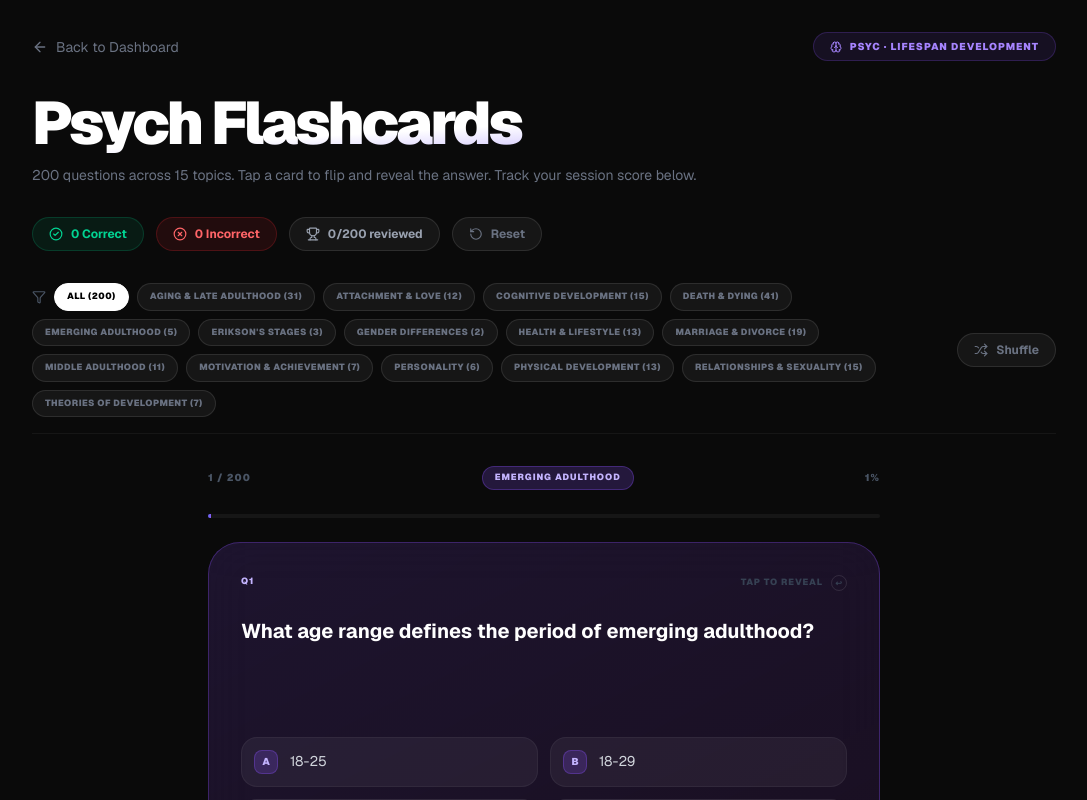
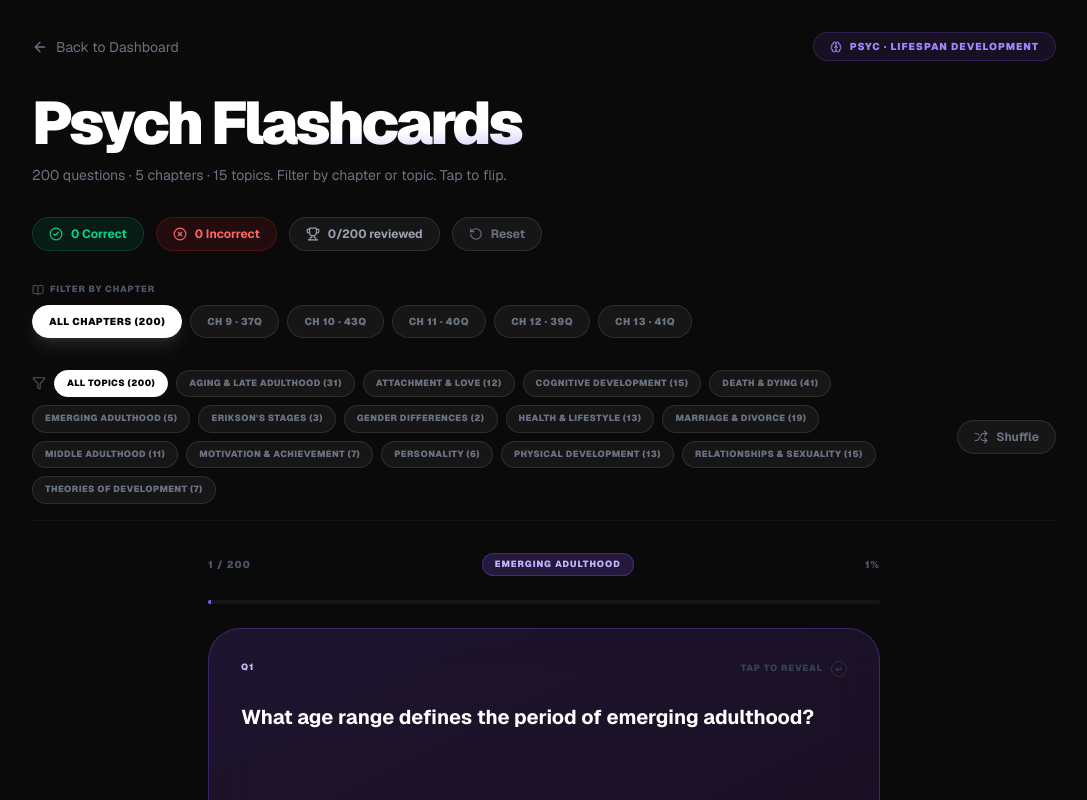
Before and after one commit to FopefoluwaIkufisile/Technical-Playground, a Next.js app: page /psych-quiz in a window 1280 px wide. Shown: the top 800 px of the page, without its empty margins (96-1183 px from the left). Built offline with nearby package versions, Linux system fonts and the light colour scheme.

Commit message:
added chapter filtering

```diff
--- a/src/app/psych-quiz/page.tsx
+++ b/src/app/psych-quiz/page.tsx
@@ -248,6 +248,51 @@ function getColor(topic: string) {
 
 const ALL_TOPICS = Array.from(new Set(QUESTIONS.map(q => q.topic))).sort()
 
+/* ── CHAPTER MAP ── */
+const CHAPTER_MAP: Record<number, number> = {
+  // Chapter 9 – Physical + Cognitive Development in Early Adulthood
+  1:9,2:9,3:9,4:9,5:9,6:9,7:9,8:9,9:9,10:9,11:9,14:9,15:9,16:9,18:9,19:9,20:9,
+  101:9,102:9,103:9,104:9,105:9,106:9,107:9,108:9,109:9,110:9,
+  111:9,112:9,113:9,114:9,115:9,116:9,117:9,118:9,119:9,120:9,
+  // Chapter 10 – Socioemotional Development in Early Adulthood
+  12:10,13:10,17:10,21:10,22:10,23:10,24:10,25:10,26:10,27:10,
+  28:10,29:10,30:10,31:10,32:10,33:10,34:10,35:10,36:10,37:10,38:10,39:10,40:10,
+  121:10,122:10,123:10,124:10,125:10,126:10,127:10,128:10,129:10,130:10,
+  131:10,132:10,133:10,134:10,135:10,136:10,137:10,138:10,139:10,140:10,
+  // Chapter 11 – Physical + Cognitive Development in Middle + Late Adulthood
+  41:11,42:11,43:11,44:11,45:11,46:11,47:11,48:11,49:11,50:11,
+  51:11,52:11,53:11,54:11,55:11,56:11,57:11,58:11,59:11,60:11,
+  141:11,142:11,143:11,144:11,145:11,146:11,147:11,148:11,149:11,150:11,
+  151:11,152:11,153:11,154:11,155:11,156:11,157:11,158:11,159:11,160:11,
+  // Chapter 12 – Socioemotional Development in Middle + Late Adulthood
+  61:12,62:12,63:12,64:12,65:12,66:12,67:12,68:12,69:12,70:12,
+  71:12,72:12,73:12,74:12,75:12,76:12,77:12,78:12,79:12,80:12,
+  161:12,162:12,163:12,164:12,165:12,166:12,167:12,168:12,169:12,170:12,
+  171:12,172:12,174:12,175:12,176:12,177:12,178:12,179:12,180:12,
+  // Chapter 13 – Death, Dying, and Grieving
+  81:13,82:13,83:13,84:13,85:13,86:13,87:13,88:13,89:13,90:13,
+  91:13,92:13,93:13,94:13,95:13,96:13,97:13,98:13,99:13,100:13,
+  173:13,181:13,182:13,183:13,184:13,185:13,186:13,187:13,188:13,189:13,
+  190:13,191:13,192:13,193:13,194:13,195:13,196:13,197:13,198:13,199:13,200:13,
+}
+
+const CHAPTERS = [
+  { num: 9,  label: "Ch 9",  title: "Physical & Cognitive (Early Adulthood)",        color: "violet" },
+  { num: 10, label: "Ch 10", title: "Socioemotional (Early Adulthood)",               color: "pink" },
+  { num: 11, label: "Ch 11", title: "Physical & Cognitive (Middle/Late Adulthood)",   color: "sky" },
+  { num: 12, label: "Ch 12", title: "Socioemotional (Middle/Late Adulthood)",         color: "amber" },
+  { num: 13, label: "Ch 13", title: "Death, Dying & Grieving",                        color: "slate" },
+]
+
+
+const CHAPTER_ACTIVE: Record<string, string> = {
+  violet: "bg-violet-600 border-violet-400 text-white shadow-lg shadow-violet-500/20",
+  pink:   "bg-pink-600 border-pink-400 text-white shadow-lg shadow-pink-500/20",
+  sky:    "bg-sky-600 border-sky-400 text-white shadow-lg shadow-sky-500/20",
+  amber:  "bg-amber-600 border-amber-400 text-white shadow-lg shadow-amber-500/20",
+  slate:  "bg-slate-600 border-slate-400 text-white shadow-lg shadow-slate-500/20",
+}
+
 /* ── FLIP CARD ── */
 function FlipCard({ question, index, total, onPrev, onNext, isRevealed, setRevealed }: {
   question: Question
@@ -411,14 +456,23 @@ function FlipCard({ question, index, total, onPrev, onNext, isRevealed, setRevea
 /* ── MAIN PAGE ── */
 export default function PsychQuizPage() {
   const [activeTopic, setActiveTopic] = useState<string>("All")
+  const [activeChapter, setActiveChapter] = useState<number | "All">("All")
   const [shuffled, setShuffled] = useState(false)
   const [index, setIndex] = useState(0)
   const [revealed, setRevealed] = useState(false)
   const [score, setScore] = useState<{ correct: number; incorrect: number }>({ correct: 0, incorrect: 0 })
   const [answered, setAnswered] = useState<Set<number>>(new Set())
 
+  const chapterBase = useMemo(() =>
+    activeChapter === "All" ? QUESTIONS : QUESTIONS.filter(q => CHAPTER_MAP[q.id] === activeChapter)
+  , [activeChapter])
+
+  const availableTopics = useMemo(() =>
+    Array.from(new Set(chapterBase.map(q => q.topic))).sort()
+  , [chapterBase])
+
   const filteredQuestions = useMemo(() => {
-    const base = activeTopic === "All" ? QUESTIONS : QUESTIONS.filter(q => q.topic === activeTopic)
+    const base = activeTopic === "All" ? chapterBase : chapterBase.filter(q => q.topic === activeTopic)
     if (!shuffled) return base
     const arr = [...base]
     for (let i = arr.length - 1; i > 0; i--) {
@@ -426,7 +480,7 @@ export default function PsychQuizPage() {
       [arr[i], arr[j]] = [arr[j], arr[i]]
     }
     return arr
-  }, [activeTopic, shuffled])
+  }, [activeTopic, activeChapter, shuffled, chapterBase])
 
   const currentQ = filteredQuestions[index]
 
@@ -448,6 +502,13 @@ export default function PsychQuizPage() {
 
   const handleTopicChange = (t: string) => {
     setActiveTopic(t)
+    setIndex(0)
+    setRevealed(false)
+  }
+
+  const handleChapterChange = (c: number | "All") => {
+    setActiveChapter(c)
+    setActiveTopic("All")
     setIndex(0)
     setRevealed(false)
   }
@@ -495,7 +556,7 @@ export default function PsychQuizPage() {
             Psych Flashcards
           </h1>
           <p className="text-gray-500 text-sm max-w-2xl">
-            {QUESTIONS.length} questions across {ALL_TOPICS.length} topics. Tap a card to flip and reveal the answer. Track your session score below.
+            {QUESTIONS.length} questions · 5 chapters · {ALL_TOPICS.length} topics. Filter by chapter or topic. Tap to flip.
           </p>
         </motion.div>
 
@@ -516,7 +577,45 @@ export default function PsychQuizPage() {
           </button>
         </motion.div>
 
-        {/* Controls */}
+        {/* Chapter Tabs */}
+        <motion.div initial={{ opacity: 0, y: 12 }} animate={{ opacity: 1, y: 0 }} transition={{ delay: 0.13 }}
+          className="space-y-2">
+          <p className="text-[9px] font-black uppercase tracking-widest text-gray-600 flex items-center gap-1.5">
+            <BookOpen className="w-3 h-3" /> Filter by Chapter
+          </p>
+          <div className="flex flex-wrap gap-2">
+            <button
+              onClick={() => handleChapterChange("All")}
+              className={cn("px-4 py-2 rounded-full text-[10px] font-black uppercase tracking-wider border transition-all",
+                activeChapter === "All"
+                  ? "bg-white text-black border-white shadow-lg shadow-white/10"
+                  : "bg-white/5 border-white/10 text-gray-500 hover:text-white hover:border-white/20"
+              )}
+            >
+              All Chapters ({QUESTIONS.length})
+            </button>
+            {CHAPTERS.map(ch => {
+              const count = QUESTIONS.filter(q => CHAPTER_MAP[q.id] === ch.num).length
+              return (
+                <button key={ch.num}
+                  onClick={() => handleChapterChange(ch.num)}
+                  className={cn("px-4 py-2 rounded-full text-[10px] font-black uppercase tracking-wider border transition-all",
+                    activeChapter === ch.num ? CHAPTER_ACTIVE[ch.color] : "bg-white/5 border-white/10 text-gray-500 hover:text-white hover:border-white/20"
+                  )}
+                >
+                  {ch.label} · {count}q
+                </button>
+              )
+            })}
+          </div>
+          {activeChapter !== "All" && (
+            <p className="text-[10px] text-gray-600 italic">
+              {CHAPTERS.find(c => c.num === activeChapter)?.title}
+            </p>
+          )}
+        </motion.div>
+
+        {/* Controls: Topic filter + Shuffle */}
         <motion.div initial={{ opacity: 0, y: 12 }} animate={{ opacity: 1, y: 0 }} transition={{ delay: 0.15 }}
           className="flex flex-col sm:flex-row gap-4 items-start sm:items-center justify-between pb-4 border-b border-white/5">
 
@@ -529,11 +628,11 @@ export default function PsychQuizPage() {
                 activeTopic === "All" ? "bg-white text-black border-white" : "bg-white/5 border-white/10 text-gray-500 hover:text-white hover:border-white/20"
               )}
             >
-              All ({QUESTIONS.length})
+              All Topics ({chapterBase.length})
             </button>
-            {ALL_TOPICS.map(t => {
+            {availableTopics.map(t => {
               const c = getColor(t)
-              const count = QUESTIONS.filter(q => q.topic === t).length
+              const count = chapterBase.filter(q => q.topic === t).length
               return (
                 <button key={t}
                   onClick={() => handleTopicChange(t)}
@@ -563,7 +662,7 @@ export default function PsychQuizPage() {
           <AnimatePresence mode="wait">
             {currentQ ? (
               <motion.div
-                key={currentQ.id + activeTopic}
+                key={currentQ.id + activeTopic + activeChapter}
                 initial={{ opacity: 0, x: 30 }}
                 animate={{ opacity: 1, x: 0 }}
                 exit={{ opacity: 0, x: -30 }}
@@ -612,12 +711,14 @@ export default function PsychQuizPage() {
         <motion.div initial={{ opacity: 0, y: 12 }} animate={{ opacity: 1, y: 0 }} transition={{ delay: 0.25 }} className="space-y-4">
           <div className="flex items-center gap-2">
             <BookOpen className="w-4 h-4 text-gray-600" />
-            <p className="text-[10px] font-black uppercase tracking-widest text-gray-600">Topics Overview</p>
+            <p className="text-[10px] font-black uppercase tracking-widest text-gray-600">
+              {activeChapter === "All" ? "All Topics" : `Ch ${activeChapter} Topics`}
+            </p>
           </div>
           <div className="grid grid-cols-2 sm:grid-cols-3 lg:grid-cols-5 gap-3">
-            {ALL_TOPICS.map(t => {
+            {availableTopics.map(t => {
               const c = getColor(t)
-              const count = QUESTIONS.filter(q => q.topic === t).length
+              const count = chapterBase.filter(q => q.topic === t).length
               return (
                 <button key={t} onClick={() => handleTopicChange(t)}
                   className={cn(
```
